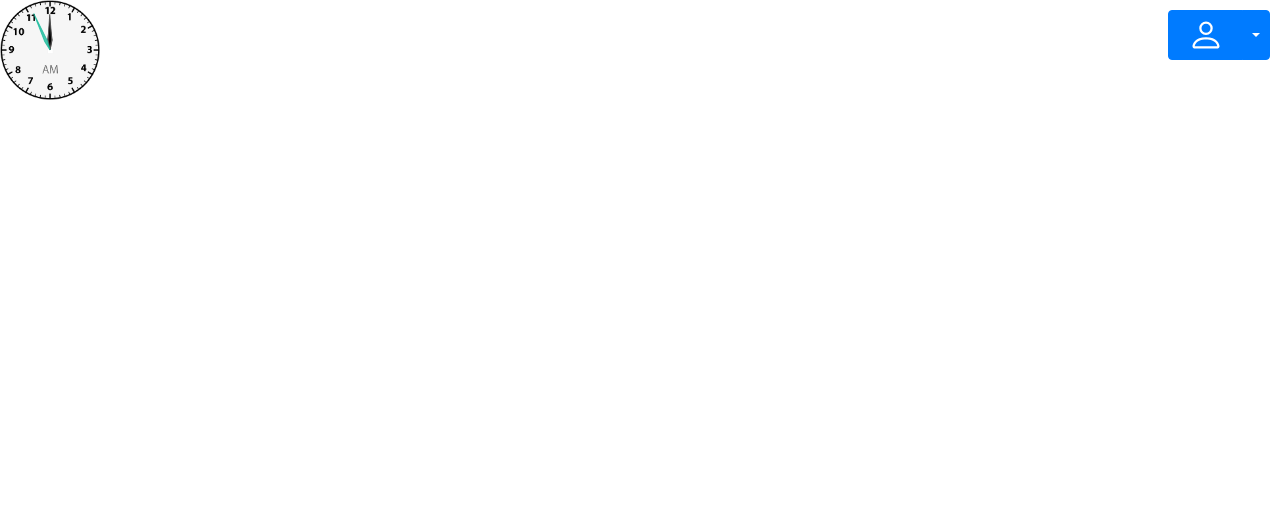
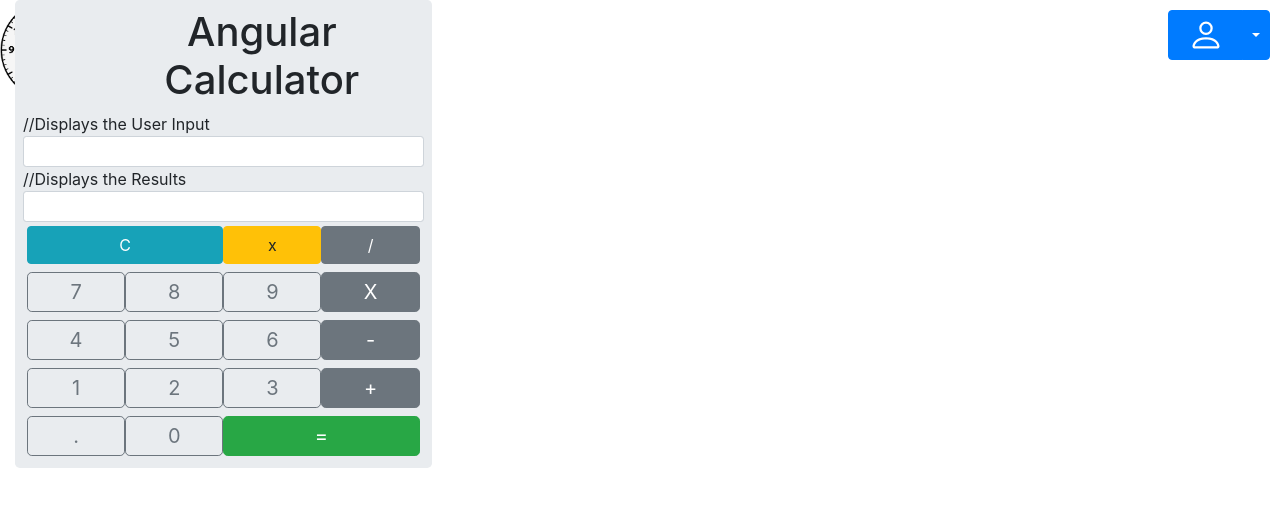
Before and after one commit to benjkap/Desktop-turbo, an Angular app: page /home in a window 1280 px wide. Shown: the top 506 px of the page. Built offline with nearby package versions, Linux system fonts and the light colour scheme.

Commit message:
Calculatrice

```diff
--- a/src/app/app.module.ts
+++ b/src/app/app.module.ts
@@ -11,6 +11,7 @@
 import {RegisterComponent} from './register/register.component';
 import { ClockComponent } from './clock/clock.component';
 import { DatePipe } from '@angular/common';
+import { CalculatorComponent } from './calculator/calculator.component';
 
 @NgModule({
   declarations: [
@@ -18,7 +19,8 @@
     LoginComponent,
     HomeComponent,
     RegisterComponent,
-    ClockComponent
+    ClockComponent,
+    CalculatorComponent
   ],
   imports: [
     FormsModule,
--- /dev/null
+++ b/src/app/calculator/calculator.component.html
@@ -0,0 +1,47 @@
+<div class="container-fluid">
+
+  <div class="jumbotron col-sm-4 p-2 m-0 bg-inverse">
+
+    <h1 class="text-center">Angular Calculator</h1>
+
+    //Displays the User Input
+    <div class="input-group input-group-sm col-sm-12 m-0 p-0">
+      <div class="col-sm-12 form-control text-lg-right" type="text">{{input}}</div>
+    </div>
+
+    //Displays the Results
+    <div class="input-group input-group-sm col-sm-12 m-0 p-0">
+      <div class="form-control text-sm-right" type="text">{{result}}</div>
+    </div>
+
+    <div class="col-sm-12 p-1 m-0">
+      <button class="btn btn-info col-sm-6" type="button" (click)="allClear()">C</button>
+      <button class="btn btn-warning col-sm-3" type="button" (click)="clear()">x</button>
+      <button class="btn btn-secondary col-sm-3" type="button" (click)="pressOperator('/')">/</button>
+    </div>
+
+    <div class="col-sm-12 p-1 m-0">
+      <button class="btn btn-lg btn-outline-secondary col-sm-3 p-1" type="button" (click)="pressNum('7')">7</button>
+      <button class="btn btn-lg btn-outline-secondary col-sm-3 p-1" type="button" (click)="pressNum('8')">8</button>
+      <button class="btn btn-lg btn-outline-secondary col-sm-3 p-1" type="button" (click)="pressNum('9')">9</button>
+      <button class="btn btn-lg btn-secondary col-sm-3 p-1" type="button" (click)="pressOperator('*')">X</button>
+    </div>
+    <div class="col-sm-12 p-1 m-0">
+      <button class="btn btn-lg btn-outline-secondary col-sm-3 p-1" type="button" (click)="pressNum('4')">4</button>
+      <button class="btn btn-lg btn-outline-secondary col-sm-3 p-1" type="button" (click)="pressNum('5')">5</button>
+      <button class="btn btn-lg btn-outline-secondary col-sm-3 p-1" type="button" (click)="pressNum('6')">6</button>
+      <button class="btn btn-lg btn-secondary col-sm-3 p-1" type="button" (click)="pressOperator('-')">-</button>
+    </div>
+    <div class="col-sm-12 p-1 m-0">
+      <button class="btn btn-lg btn-outline-secondary col-sm-3 p-1" type="button" (click)="pressNum('1')">1</button>
+      <button class="btn btn-lg btn-outline-secondary col-sm-3 p-1" type="button" (click)="pressNum('2')">2</button>
+      <button class="btn btn-lg btn-outline-secondary col-sm-3 p-1" type="button" (click)="pressNum('3')">3</button>
+      <button class="btn btn-lg btn-secondary col-sm-3 p-1" type="button" (click)="pressOperator('+')">+</button>
+    </div>
+    <div class="col-sm-12 p-1 m-0">
+      <button class="btn btn-lg btn-outline-secondary col-sm-3 p-1" type="button" (click)="pressNum('.')">.</button>
+      <button class="btn btn-lg btn-outline-secondary col-sm-3 p-1" type="button" (click)="pressNum('0')">0</button>
+      <button class="btn btn-lg btn-success col-sm-6 p-1" type="button" (click)="getAnswer()">=</button>
+    </div>
+
+  </div>
--- /dev/null
+++ b/src/app/calculator/calculator.component.ts
@@ -0,0 +1,108 @@
+import { Component } from '@angular/core';
+
+
+@Component({
+  selector: 'ng-calculator',
+  templateUrl: './calculator.component.html',
+})
+export class CalculatorComponent {
+
+
+  input:string = '';
+  result:string = '';
+  comma:boolean = false;
+
+
+  pressNum(num: string) {
+
+    //Do Not Allow . more than once
+    if (num==".")
+      if (this.input !="" )
+        if (this.comma) return;
+        else this.comma = true;
+
+    const PrevKey = this.input[this.input.length - 1];
+    if (PrevKey === '/' || PrevKey === '*' || PrevKey === '-' || PrevKey === '+')
+      this.comma = false;
+
+
+    //Do Not Allow 0 at beginning.
+    //Javascript will throw Octal literals are not allowed in strict mode.
+    if (num=="0") {
+      if (this.input=="" )
+        return;
+      if (PrevKey === '/' || PrevKey === '*' || PrevKey === '-' || PrevKey === '+')
+          return;
+    }
+
+    this.input = this.input + num
+    this.calcAnswer();
+  }
+
+
+  getLastOperand() {
+    let pos:number;
+    console.log(this.input)
+    pos=this.input.toString().lastIndexOf("+")
+    if (this.input.toString().lastIndexOf("-") > pos) pos=this.input.lastIndexOf("-")
+    if (this.input.toString().lastIndexOf("*") > pos) pos=this.input.lastIndexOf("*")
+    if (this.input.toString().lastIndexOf("/") > pos) pos=this.input.lastIndexOf("/")
+    console.log('Last '+this.input.substr(pos+1))
+    return this.input.substr(pos+1)
+  }
+
+
+  pressOperator(op: string) {
+
+    //Do not allow operators more than once
+    const lastKey = this.input[this.input.length - 1];
+    if (lastKey === '/' || lastKey === '*' || lastKey === '-' || lastKey === '+')  {
+      return;
+    }
+
+    this.input = this.input + op
+    this.calcAnswer();
+  }
+
+
+  clear() {
+    if(this.input[this.input.length - 1] == '.')
+      this.comma = false;
+    if (this.input !="" ) {
+      this.input=this.input.substr(0, this.input.length-1)
+    }
+  }
+
+  allClear() {
+    this.result = '';
+    this.input = '';
+    this.comma = false;
+  }
+
+  calcAnswer() {
+    let formula = this.input;
+
+    let lastKey = formula[formula.length - 1];
+
+    if (lastKey === '.')  {
+      formula=formula.substr(0,formula.length - 1);
+    }
+
+    lastKey = formula[formula.length - 1];
+
+    if (lastKey === '/' || lastKey === '*' || lastKey === '-' || lastKey === '+' || lastKey === '.')  {
+      formula=formula.substr(0,formula.length - 1);
+    }
+
+    console.log("Formula " +formula);
+    this.result = eval(formula);
+  }
+
+  getAnswer() {
+    if(this.input == "")
+      return
+    this.calcAnswer();
+    this.input = this.result;
+    if (this.input=="0") this.input="";
+  }
+}
--- a/src/app/home/home.component.html
+++ b/src/app/home/home.component.html
@@ -27,3 +27,5 @@
 <span height="70" align="left" class="float-left" id="canvasClock">
   <cs-canvas-clock></cs-canvas-clock>
 </span>
+
+<ng-calculator></ng-calculator>
```
Also changed, not shown: 1 other file (tests, documents, lock files or other folders).
